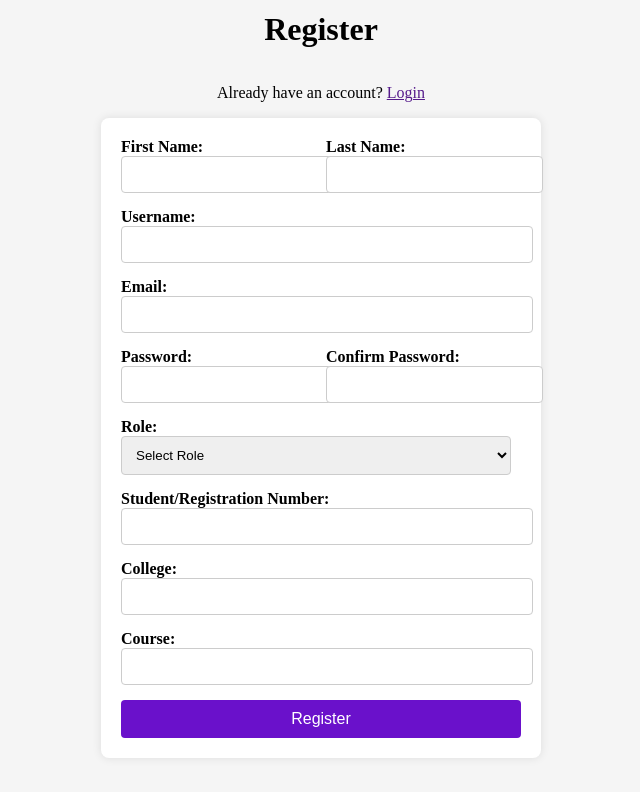
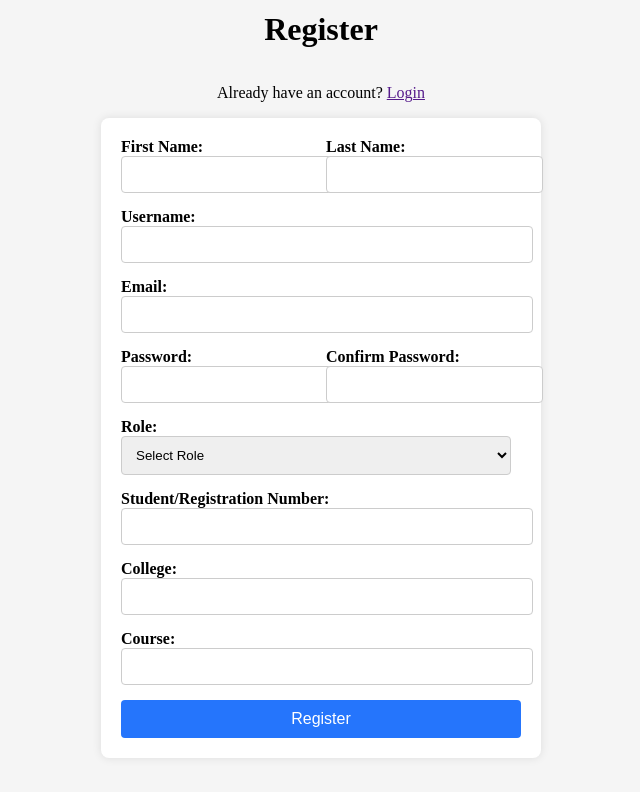
Before and after one commit to ArnoldPeterMukasa/AITS_GROUP_G, a React (Vite) app in the folder frontend_site/frontend/: page / in a window 1280 px wide. In both pictures the pointer is over the button "Register". Shown: the part 379-1179 px from the top of the page, without its empty margins (319-959 px from the left). Built offline with nearby package versions, Linux system fonts and the light colour scheme.

Commit message:
.register-container button:hover css

```diff
--- a/frontend_site/frontend/src/components/Register.css
+++ b/frontend_site/frontend/src/components/Register.css
@@ -51,3 +51,6 @@
     cursor: pointer;
     font-size: 1rem;
 }
+.register-container button:hover {
+    background: #2575fc;
+}
```
